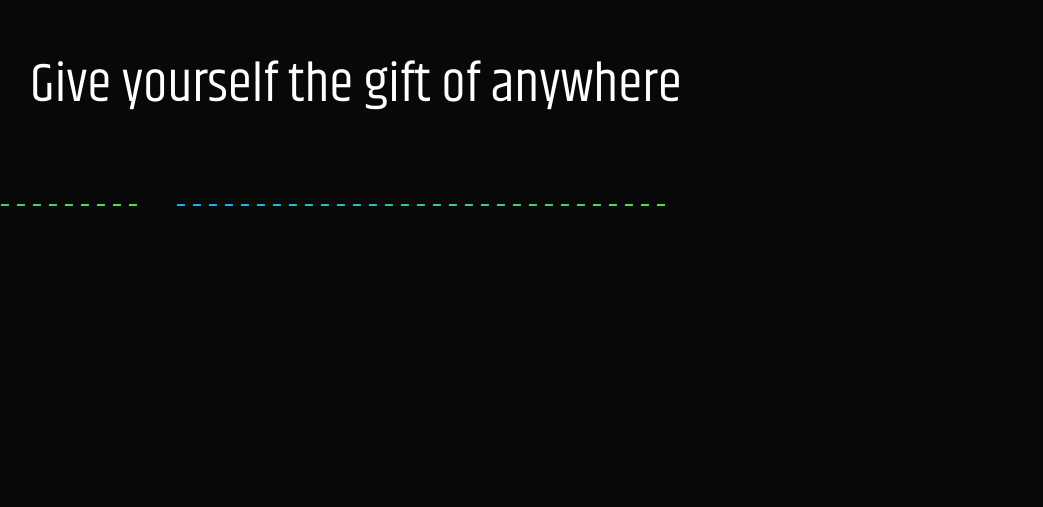
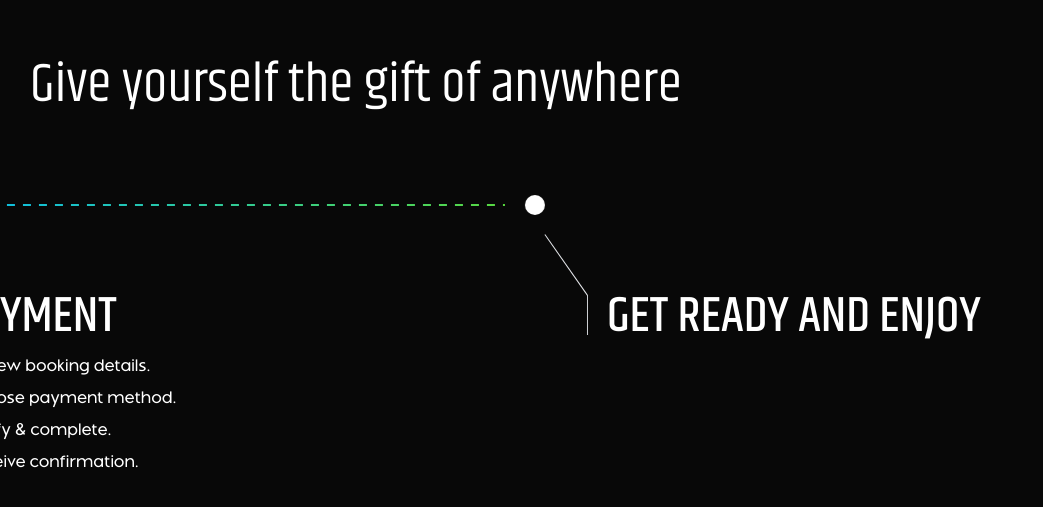
Before and after one commit to abubakar-sarwar/gsap-animation, a Next.js app: page / in a window 1280 px wide. Shown: the part 4654-5161 px from the top of the page, without its empty margins (0-1043 px from the left). Built offline with nearby package versions, Linux system fonts and the light colour scheme.

Commit message:
steps animation

```diff
--- a/app/_components/home/steps.tsx
+++ b/app/_components/home/steps.tsx
@@ -13,7 +13,7 @@ const Steps = () => {
         scrollTrigger: {
           trigger: ".text_anim",
           start: "center 50%",
-          end: "+=900",
+          end: "+=2000",
           pin: true,
           scrub: 1,
           markers: true,
@@ -21,8 +21,13 @@ const Steps = () => {
         },
       });
 
+      const steps = document.querySelectorAll<HTMLElement>(".step");
+
+      steps.forEach((step, index) => {
+        const delay = index * 1.5;
+
         tl.fromTo(
-        ".transform_cus",
+          step.querySelector(".transform_cus"),
           {
             rotate: 55,
             scaleX: 0,
@@ -30,37 +35,31 @@ const Steps = () => {
           {
             rotate: 55,
             scaleX: 1,
-        }
+          },
+          delay
         )
           .fromTo(
-          ".border_second",
+            step.querySelector(".border_second"),
             {
               scaleY: 0,
             },
             {
               scaleY: 1,
             },
-          "firstStep"
+            `stepStart+=${delay}`
           )
           .fromTo(
-          ".embark_step_text",
+            step.querySelector(".embark_step_text"),
             {
               opacity: 0,
             },
             {
               opacity: 1,
             },
-          "firstStep"
+            `stepStart+=${delay}`
           )
-        .to(".all_steps", {
-          x: "-120%",
-          duration: 5,
-          ease: "sine.out",
-          delay: 1,
-        });
-
-      tl.fromTo(
-        ".list_item",
+          .fromTo(
+            step.querySelectorAll(".list_item"),
             {
               opacity: 0,
             },
@@ -68,7 +67,19 @@ const Steps = () => {
               opacity: 1,
               stagger: 0.05,
             },
-        "firstStep"
+            `stepStart+=${delay}`
+          );
+      });
+
+      tl.to(
+        ".all_steps",
+        {
+          x: "-120%",
+          duration: 5,
+          ease: "sine.out",
+          delay: 2,
+        },
+        0
       );
     },
     { scope: container }
@@ -83,7 +94,7 @@ const Steps = () => {
               <h1>Give yourself the gift of anywhere</h1>
             </div>
             <div className="flex items-center all_steps">
-              <div className="relative">
+              <div className="relative step">
                 <div className="h-[20px] w-[2px] bg-white mr-5" />
                 <div className="absolute -bottom-5 left-10 border-b w-[74px] transform_cus"></div>
                 <div className="absolute top-0 left-0 translate-x-[82px] translate-y-[100px]">
@@ -104,34 +115,55 @@ const Steps = () => {
                   </div>
                 </div>
               </div>
-              <div className="line w-[40%] shrink-0"></div>
-              <div className="relative">
+              <div className="line w-[50%] shrink-0"></div>
+              <div className="relative step">
                 <div className="h-[20px] w-[2px] bg-white mx-5" />
                 <div className="absolute -bottom-5 left-10 border-b w-[74px] transform_cus"></div>
                 <div className="absolute top-0 left-0 translate-x-[82px] translate-y-[100px]">
                   <div className="relative pl-5 whitespace-nowrap">
                     <span className="absolute top-0 left-0 border-l h-full origin-top border_second" />
-                    <h2 className="mb-5 embark_step_text">Register</h2>
+                    <h2 className="mb-5 embark_step_text">FIND A LOCATION</h2>
                     <ol className="pl-2.5 list-decimal space-y-2">
-                      <li className="list_item">Visit registration page.</li>
+                      <li className="list_item">Explore destinations.</li>
+                      <li className="list_item">Select preferred location.</li>
                       <li className="list_item">
-                        Enter info & create password.
+                        Customize adventure/service.
                       </li>
-                      <li className="list_item">Agree to terms.</li>
-                      <li className="list_item">Verify email.</li>
-                      <li className="list_item">
-                        Congratulations! You're registered.
-                      </li>
+                      <li className="list_item">Book tour.</li>
                     </ol>
                   </div>
                 </div>
               </div>
-              <div className="line w-[40%] shrink-0"></div>
+              <div className="line w-[50%] shrink-0"></div>
+              <div className="relative step">
                 <div className="h-[20px] w-[2px] bg-white mx-5" />
-              <div className="line w-[40%] shrink-0"></div>
-              <div className="h-[20px] w-[2px] bg-white mx-5" />
-              <div className="line w-[40%] shrink-0"></div>
-              <div className="h-[20px] w-[2px] bg-white ml-5" />
+                <div className="absolute -bottom-5 left-10 border-b w-[74px] transform_cus"></div>
+                <div className="absolute top-0 left-0 translate-x-[82px] translate-y-[100px]">
+                  <div className="relative pl-5 whitespace-nowrap">
+                    <span className="absolute top-0 left-0 border-l h-full origin-top border_second" />
+                    <h2 className="mb-5 embark_step_text">PAYMENT</h2>
+                    <ol className="pl-2.5 list-decimal space-y-2">
+                      <li className="list_item">Review booking details.</li>
+                      <li className="list_item">Choose payment method.</li>
+                      <li className="list_item">Verify & complete.</li>
+                      <li className="list_item">Receive confirmation.</li>
+                    </ol>
+                  </div>
+                </div>
+              </div>
+              <div className="line w-[50%] shrink-0"></div>
+              <div className="relative step">
+                <div className="size-[20px] rounded-full bg-white mx-5" />
+                <div className="absolute -bottom-5 left-10 border-b w-[74px] transform_cus"></div>
+                <div className="absolute top-0 left-0 translate-x-[82px] translate-y-[100px]">
+                  <div className="relative pl-5 whitespace-nowrap">
+                    <span className="absolute top-0 left-0 border-l h-full origin-top border_second" />
+                    <h2 className="mb-5 embark_step_text">
+                      GET READY AND ENJOY
+                    </h2>
+                  </div>
+                </div>
+              </div>
             </div>
           </div>
         </div>
```
Lines whose indentation alone changed are shown as unchanged.
